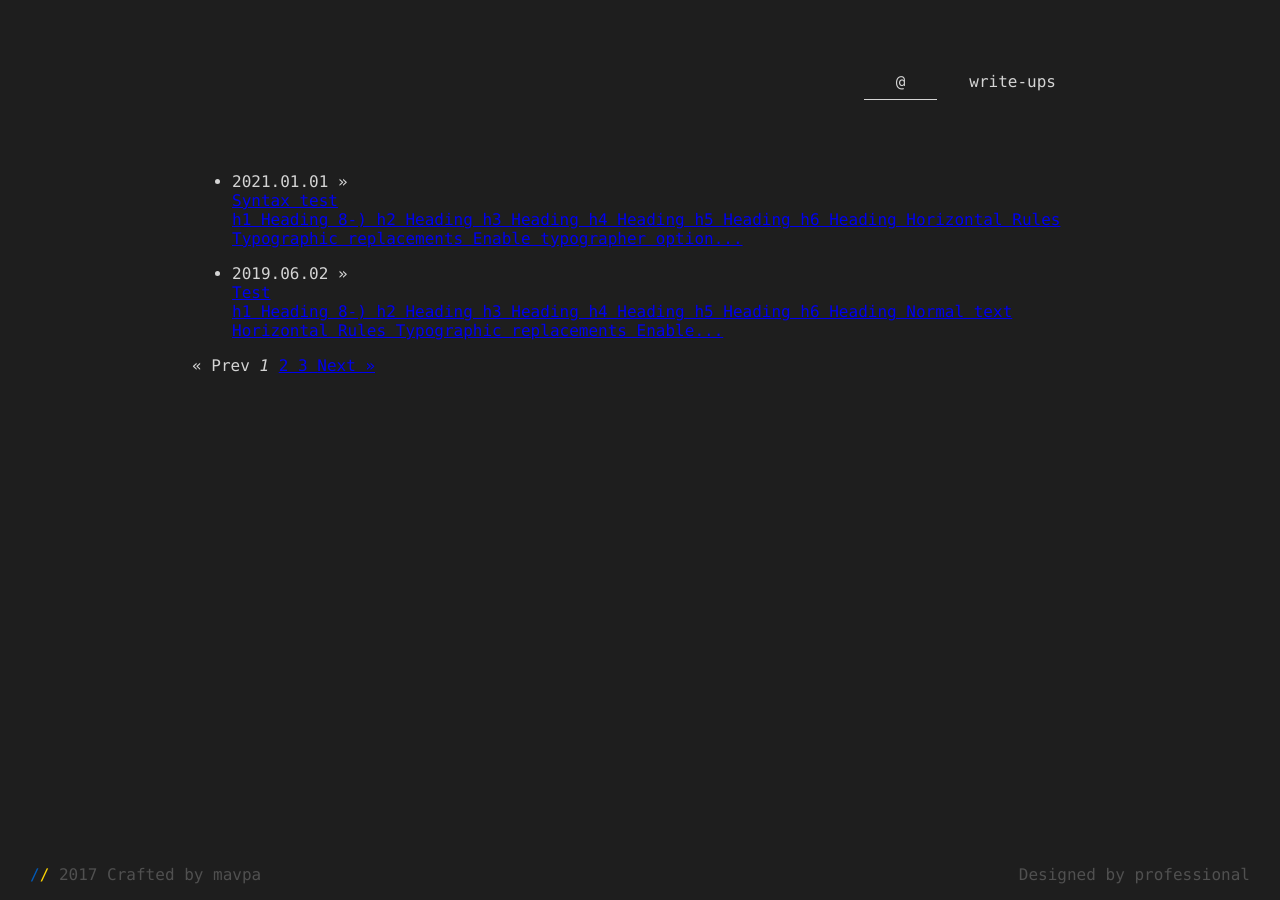
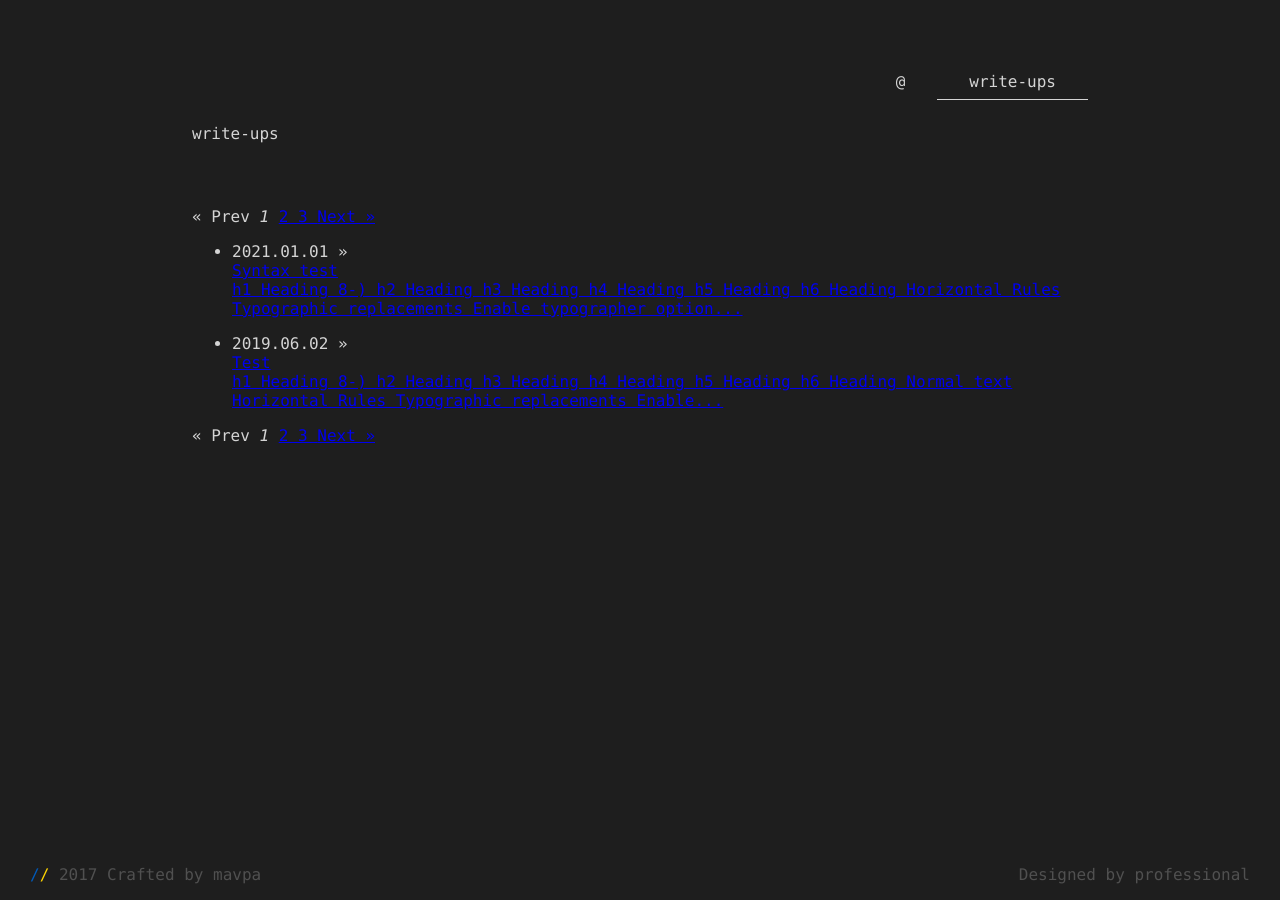
Before and after one commit to taranich/taranich.github.io, a Jekyll site: the page built from write-ups/index.html, in a window 1280 px wide. Built offline with Jekyll 4.4.1, drawn with Linux system fonts in a browser that asks for light colours; the list of posts is cut into pages by our own code.

Commit message:
Updates to pagination

```diff
--- a/_layouts/default.html
+++ b/_layouts/default.html
@@ -27,9 +27,10 @@
 	<body>
 		<div class="textcontainer">
 			<ul class="menu">
-				<li class="menu"><a href="index.html">write-ups</a></li>
-				<li class="menu"><a class="active" href="index.html">@</a></li>
+				<li class="menu"><a class="active" href="/write-ups">write-ups</a></li>
+				<li class="menu"><a href="index.html">@</a></li>
 			</ul>
+			<p class="test">{{page.active_page}}</p>
 			<p class="presenter">{{content}}</p>
 		</div>
 		<footer>
--- a/write-ups/index.html
+++ b/write-ups/index.html
@@ -1,11 +1,45 @@
 ---
 layout: default
+active_page: write-ups
 ---
-	{% for post in paginator.posts %}
+{% if paginator.total_pages > 1 %}
+<div class="pagination">
+  {% if paginator.previous_page %}
+    <a class="pagination-previous-link" href="{{ paginator.previous_page_path | relative_url }}">
+      &laquo; Prev
+    </a>
+  {% else %}
+    <span class="pagination-previous">&laquo; Prev</span>
+  {% endif %}
+
+  {% for page in (1..paginator.total_pages) %}
+    {% if page == paginator.page %}
+      <em class="pagination-current-page">{{ page }}</em>
+    {% elsif page == 1 %}
+      <a class="pagination-previous-link" href="{{ paginator.previous_page_path | relative_url }}">
+        {{ page }}
+      </a>
+    {% else %}
+      <a class="pagination-page-link" href="{{ site.paginate_path | relative_url | replace: ':num', page }}">
+        {{ page }}
+      </a>
+    {% endif %}
+  {% endfor %}
+
+  {% if paginator.next_page %}
+    <a class="pagination-next-link" href="{{ paginator.next_page_path | relative_url }}">
+      Next &raquo;
+    </a>
+  {% else %}
+    <span class="pagination-next">Next &raquo;</span>
+  {% endif %}
+</div>
+{% endif %}
+
+  {% for post in paginator.posts %}
 		<ul class="write-ups-list">
 			<li class="write-up-entry">
-        <span class="write-up-date">{{ post.date | date: "%Y.%d.%m" }}</span> » <a class="write-up-link" href="{{ post.url }}">
-          <div class="write-up-title">{{ post.title }}</div>
+        <span class="write-up-date">{{ post.date | date: "%Y.%d.%m" }}</span> » <a class="write-up-link" href="{{ post.url }}"><div class="write-up-title">{{ post.title }}</div>
           <div class="write-up-excerpt">{{ post.content | markdownify | strip_html | truncatewords: 20 }}</div>
         </a>
       </li>
```
